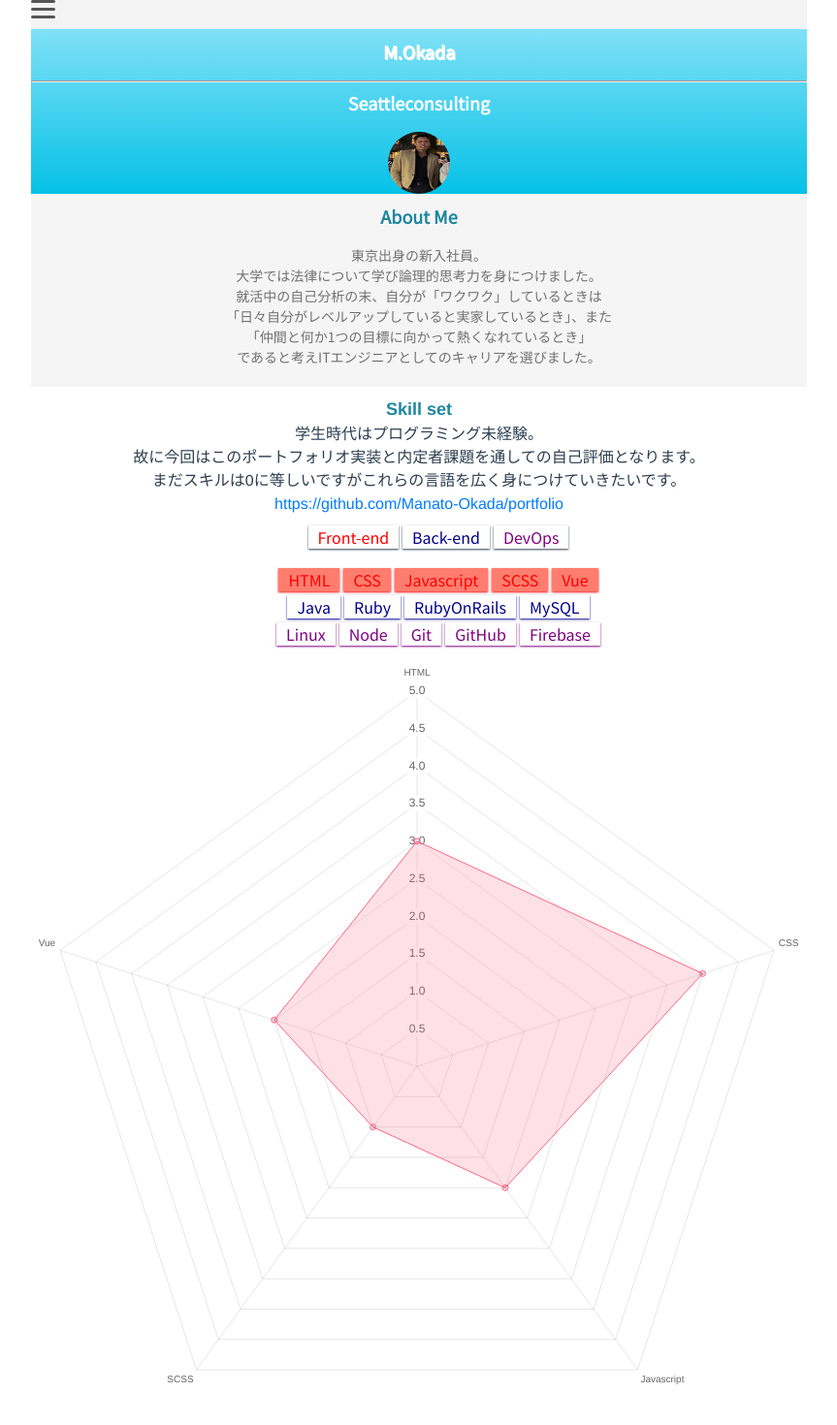
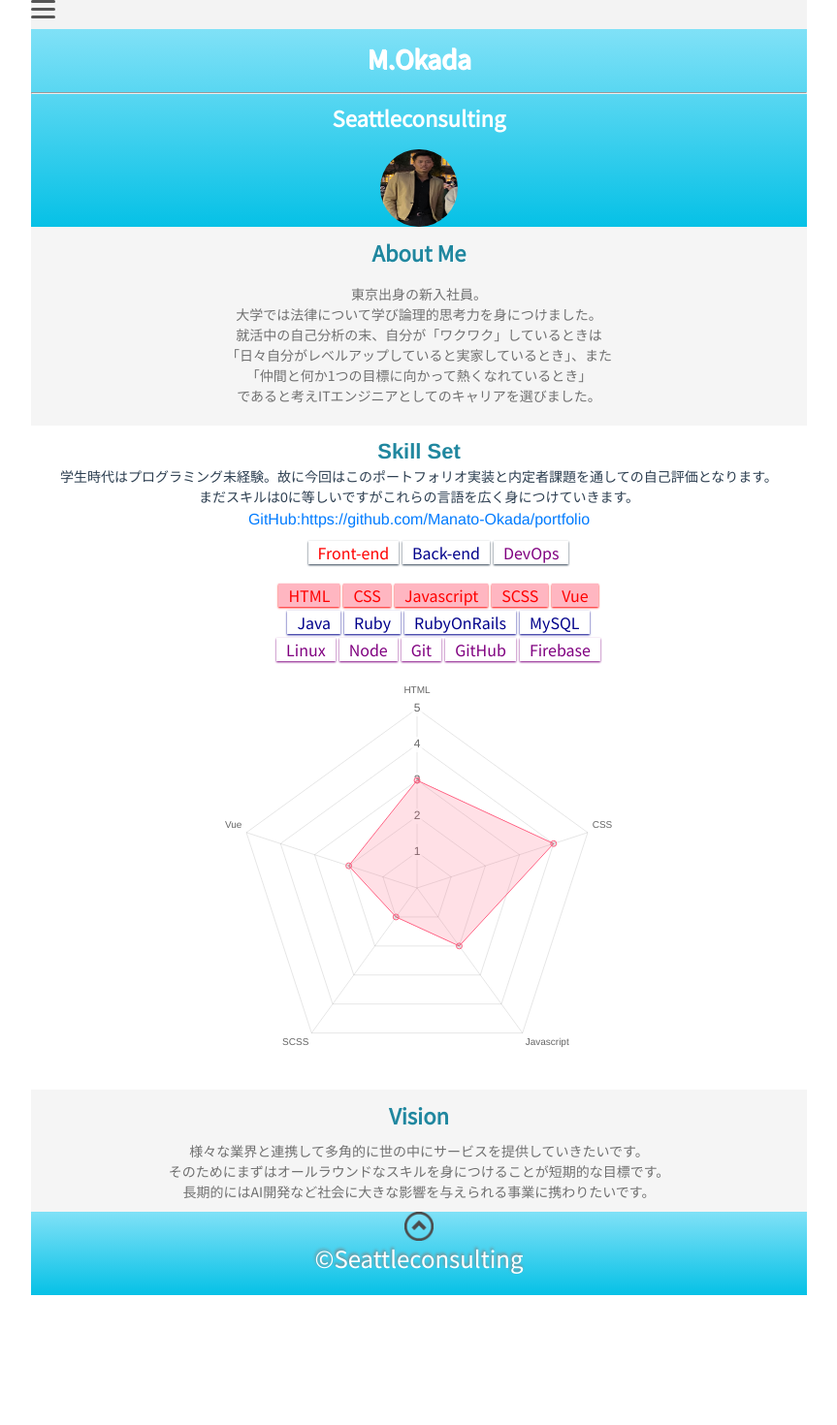
Before and after one commit to Manato-Okada/portfolio, a Vue app: page / in a window 1280 px wide. Shown: the top 1470 px of the page at 97% size, without its empty margins (208-1071 px from the left). After the commit the page ends 1336 px from the top, so only its background shows below. Built offline with nearby package versions, Linux system fonts and the light colour scheme; what vue-smoothscroll would draw is missing.

Commit message:
【ポートフォリオ実装】20200417

```diff
--- a/src/components/About.vue
+++ b/src/components/About.vue
@@ -23,7 +23,7 @@
   .aboutTitle {
     color: #20879f;
     font-weight: bold;
-    font-size: 18px;
+    font-size: 22px;
     text-shadow: 1px 1px #fff;
     font-family: 'Noto Sans JP', sans-serif;
     padding-top: 10px;
--- a/src/components/Footer.vue
+++ b/src/components/Footer.vue
@@ -44,6 +44,7 @@ export default {
   color: #fff;
   font-family: 'Noto Sans JP', sans-serif;
   font-size: 18pt;
+  padding-bottom: 20px;
 
   /* 影のサイズ考える */
   text-shadow: -1px -2px 3px #808080;
--- a/src/components/FrontChart .vue
+++ b/src/components/FrontChart .vue
@@ -31,10 +31,11 @@ export default {
       options: {
         scale: {
           ticks:{
-      beginAtZero:true,
-      max:5,
-      min:0
-    }
+            beginAtZero:true,
+            max:5,
+            min:0,
+            stepSize: 1
+          }
         },
         legend:{
           display:false,
--- a/src/components/Main.vue
+++ b/src/components/Main.vue
@@ -24,14 +24,14 @@
 
   #ProfilePicture {
     border-radius: 50%;
-    width: 64px;
-    height: 64px;
+    width: 80px;
+    height: 80px;
   }
 
   .userName {
     color: #fff;
     font-weight: bold;
-    font-size: 18px;
+    font-size: 26px;
     text-shadow: 1px 1px #fff;
     font-family: 'Noto Sans JP', sans-serif;
     padding-top: 10px;
@@ -40,7 +40,7 @@
   .companyName {
     color: #fff;
     font-weight: bold;
-    font-size: 18px;
+    font-size: 22px;
     font-family: 'Noto Sans JP', sans-serif;
   }
 
--- a/src/components/Menu.vue
+++ b/src/components/Menu.vue
@@ -25,13 +25,13 @@
           <a
             href="#aboutSection"
             @click="close"
-          >AboutMe</a>
+          >About Me</a>
         </li>
         <li>
           <a
             href="#skillSection"
             @click="close"
-          >Skillsets</a>
+          >Skill Set</a>
         </li>
         <li>
           <a
--- a/src/components/Skill.vue
+++ b/src/components/Skill.vue
@@ -1,17 +1,17 @@
 <template>
   <div id="skillSection">
     <div id="skillTitle">
-      Skill set
+      Skill Set
     </div>
 
     <div id="skillExplain">
-      学生時代はプログラミング未経験。故に今回はこのポートフォリオ実装と内定者課題を通しての自己評価となります。まだスキルは0に等しいですがこれらの言語を広く身につけていきたいです。
+      学生時代はプログラミング未経験。故に今回はこのポートフォリオ実装と内定者課題を通しての自己評価となります。まだスキルは0に等しいですがこれらの言語を広く身につけていきます。
     </div>
     <label id="gitHublabel">
       <a
         id="gitHubLink"
         href="https://github.com/Manato-Okada/portfolio"
-      >https://github.com/Manato-Okada/portfolio</a>
+      >GitHub:https://github.com/Manato-Okada/portfolio</a>
     </label>
 
     <div id="skillCategories">
@@ -146,13 +146,14 @@
 #skillTitle {
   color: #20879f;
   font-weight: bold;
-  font-size: 18px;
+  font-size: 22px;
   text-shadow: 1px 1px #fff;
   padding-top: 10px;
 }
 
 #skillExplain {
   word-break: keep-all;
+  font-size: 14px;
 }
 
 li {
@@ -165,7 +166,7 @@ li {
 }
 
 .front-change li {
-  background-color: #ff7d6e;
+  background-color: lightpink;
 }
 
 .back-change li {
@@ -221,10 +222,13 @@ li {
 #skillList {
   display: block;
   width: auto;
+  text-align: center;
 }
 
 .Chart {
-  padding-top: 20px;
+  width: 50%;
+  height: auto;
+  margin: 20px auto;
 }
 
 </style>
--- a/src/components/Vision.vue
+++ b/src/components/Vision.vue
@@ -14,14 +14,13 @@
     background-color: #f5f5f5;
     width: 100%;
     height: auto;
-    margin-bottom: 10px;
   }
 
   #visionTitle {
     color: #20879f;
     font-family: 'Noto Sans JP', sans-serif;
     font-weight: bold;
-    font-size: 18px;
+    font-size: 22px;
     padding-top: 10px;
   }
 
```
Also changed, not shown: src/assets/img/ProfilePicture.png.
